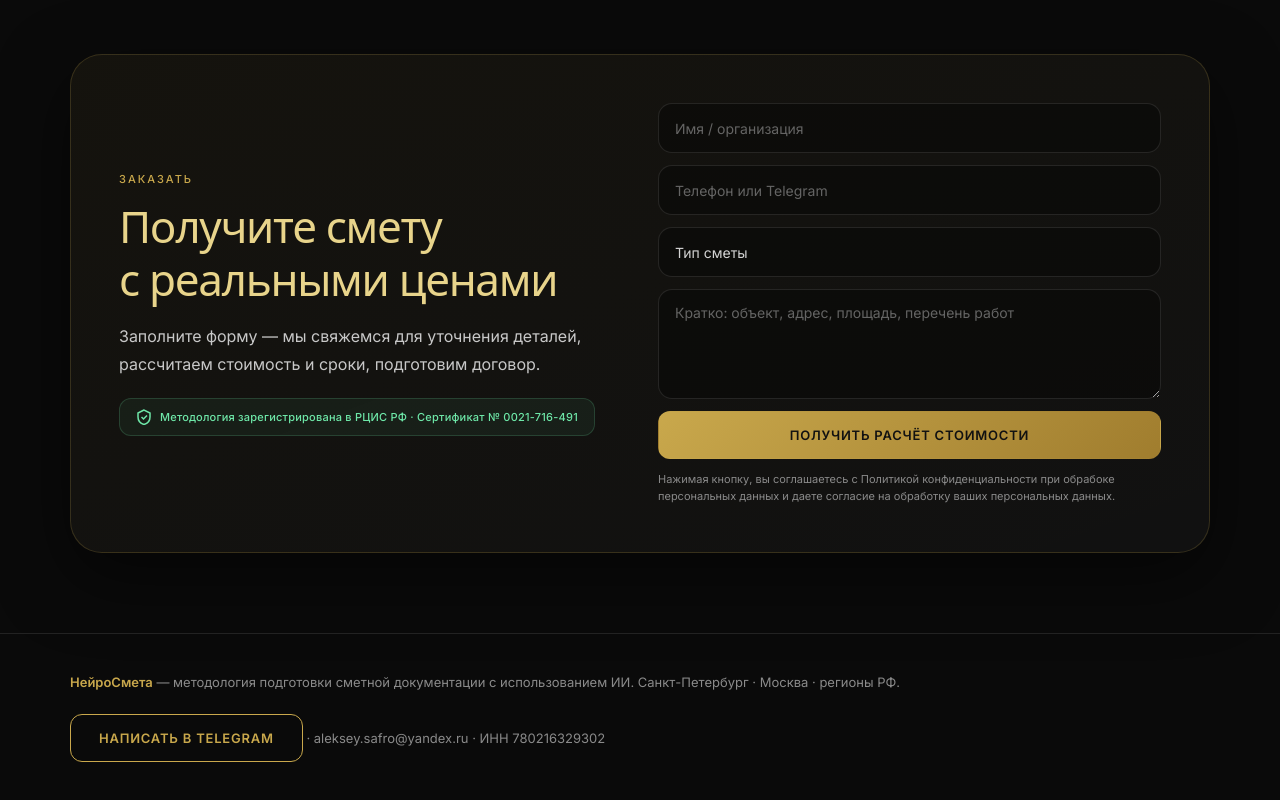
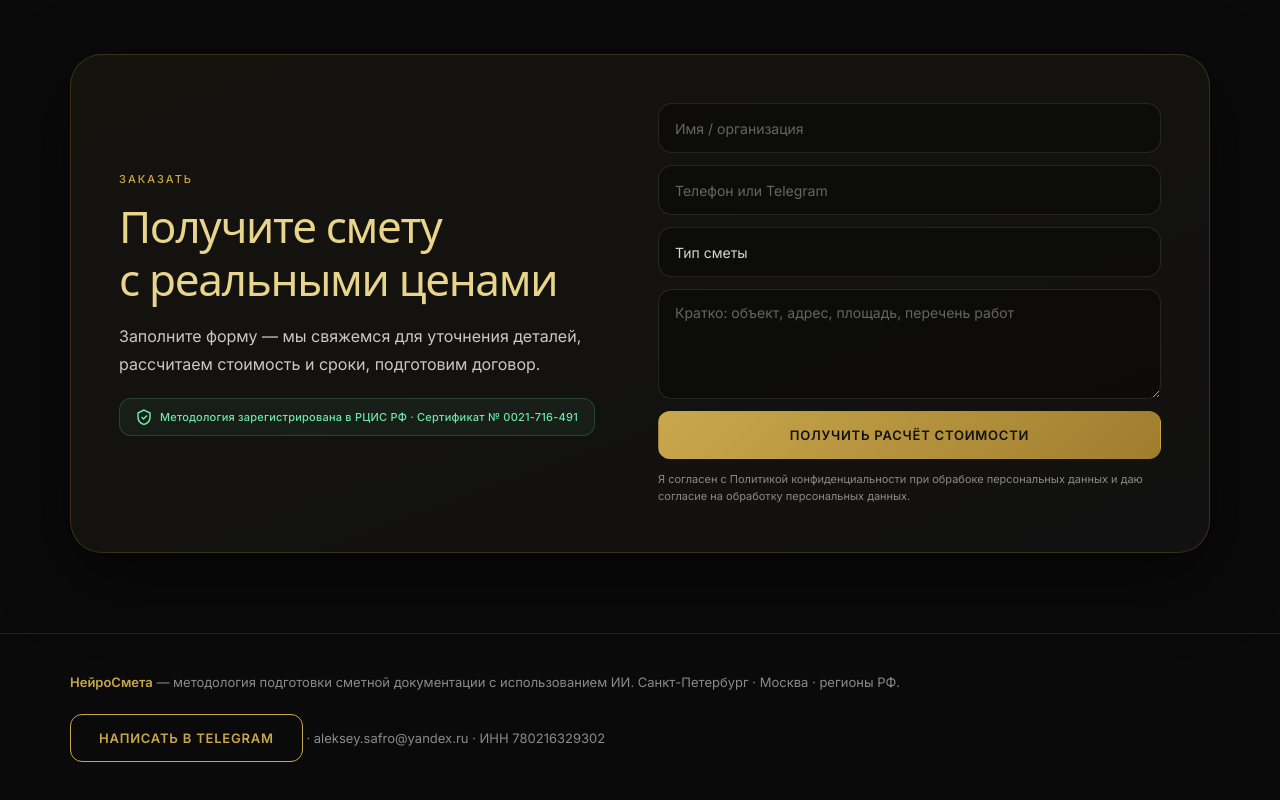
Before and after one commit to asafro-c/neirosmeta-site, a plain HTML site: page index.html in a window 1280 px wide. Shown: the part 6413-7213 px from the top of the page. Drawn offline with Linux system fonts and the light colour scheme; a web font is replaced by a local one.

Commit message:
Update index.html

```diff
--- a/index.html
+++ b/index.html
@@ -450,7 +450,7 @@
           </select>
           <textarea name="message" placeholder="Кратко: объект, адрес, площадь, перечень работ"></textarea>
           <button class="btn filled" type="submit" style="width:100%;justify-content:center">Получить расчёт стоимости</button>
-          <div class="note-small">Нажимая кнопку, вы соглашаетесь с Политикой конфиденциальности при обрабоке персональных данных и даете согласие на обработку ваших персональных данных.</div>
+          <div class="note-small">Я согласен с Политикой конфиденциальности при обрабоке персональных данных и даю согласие на обработку персональных данных.</div>
         </form>
       </div>
     </div>
```
